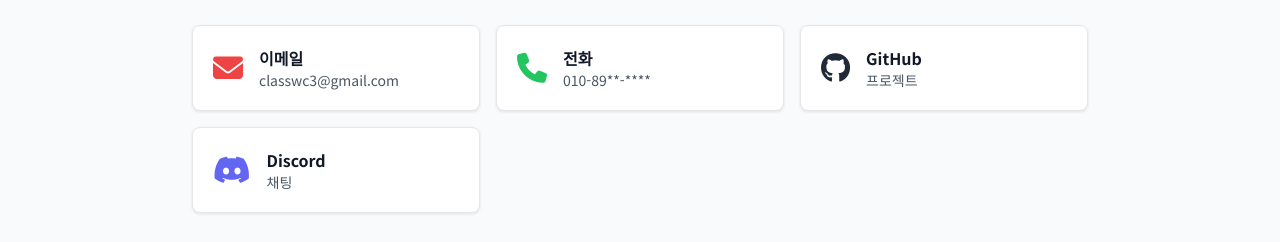
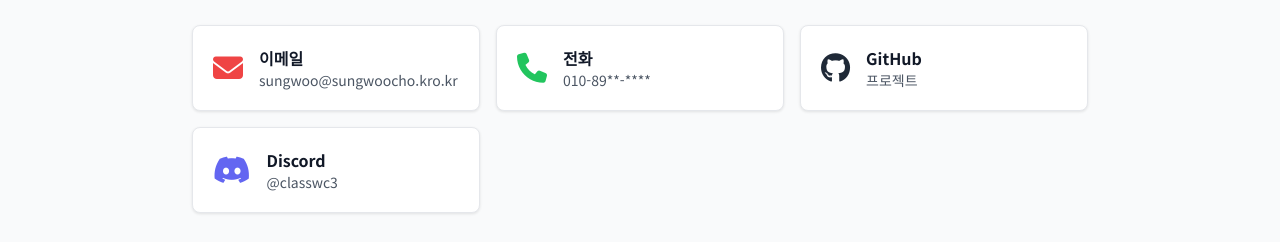
Before and after one commit to classwc3/sw-site, a plain HTML site: page index.html in a window 1280 px wide. Shown: the part 3055-3297 px from the top of the page. Drawn offline with nearby package versions, Linux system fonts and the light colour scheme.

Commit message:
Update index.html

```diff
--- a/index.html
+++ b/index.html
@@ -284,7 +284,7 @@
                     <i class="fas fa-envelope text-3xl text-red-500"></i>
                     <div>
                         <div class="font-bold">이메일</div>
-                        <div class="text-sm text-gray-600 dark:text-gray-400">classwc3@gmail.com</div>
+                        <div class="text-sm text-gray-600 dark:text-gray-400">sungwoo@sungwoocho.kro.kr</div>
                     </div>
                 </a>
                 <a href="tel:010-89**-****"
@@ -316,7 +316,7 @@
                     <i class="fab fa-discord text-3xl text-indigo-500"></i>
                     <div>
                         <div class="font-bold">Discord</div>
-                        <div class="text-sm text-gray-600 dark:text-gray-400">채팅</div>
+                        <div class="text-sm text-gray-600 dark:text-gray-400">@classwc3</div>
                     </div>
                 </a>
             </div>
```
